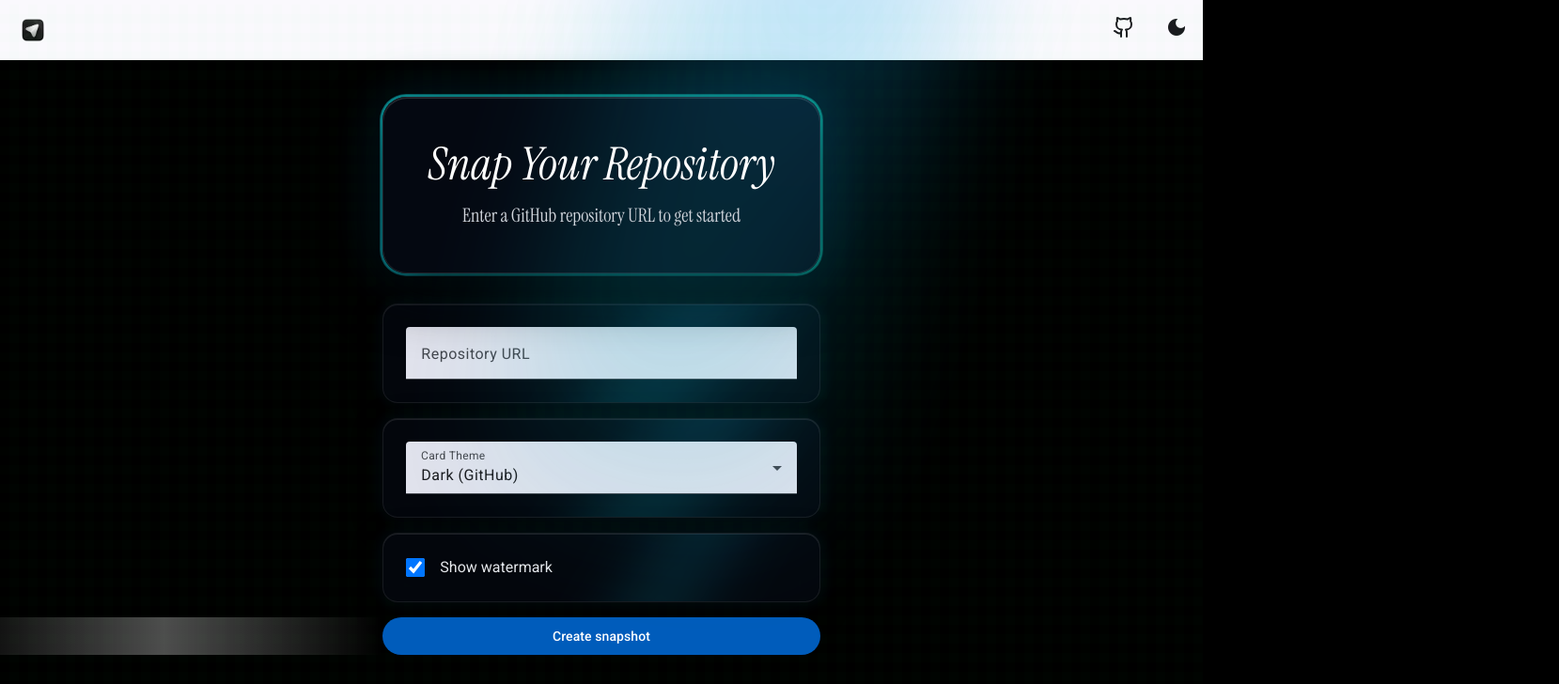
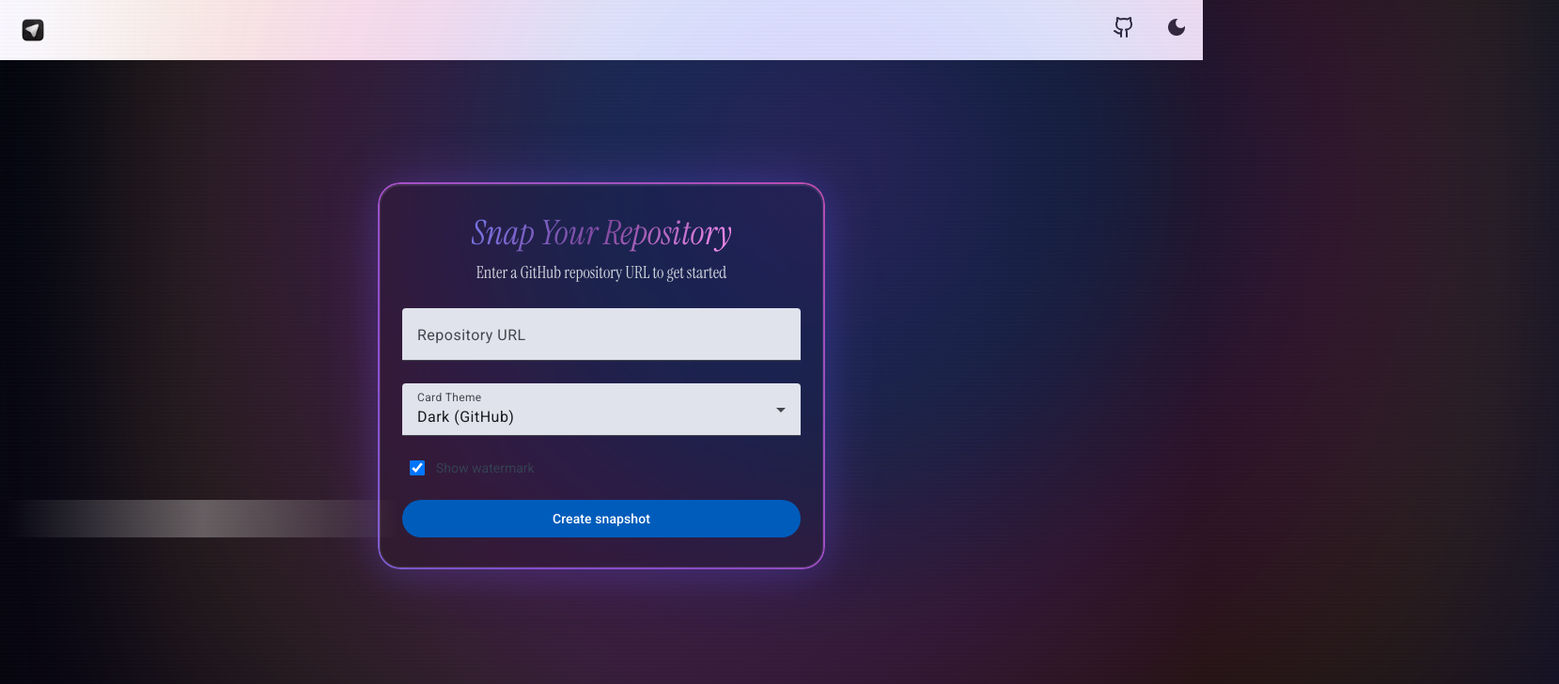
Before and after one commit to devndesigner6/snap-your-repo, an Angular app: page / in a window 1280 px wide. Shown: the top 728 px of the page at 94% size, 1659 px wide, since content can reach past the window. Built offline with nearby package versions, Linux system fonts and the light colour scheme.

Commit message:
Revert "feat: major redesign - separate glass controls, matrix background theme, dark mode with cyan/teal colors (no purple), logo watermark, animated language badges, improved visual hierarchy"
This reverts commit 05ef3229e99dc39650e7faf83a4436eb73657866.

```diff
--- a/src/app/components/canvas/canvas.utils.ts
+++ b/src/app/components/canvas/canvas.utils.ts
@@ -35,17 +35,17 @@ export const themeConfigs: Record<string, any> = {
     secondaryTextColor: '#4b5563',
     borderColor: '#e1e4e8',
   },
-  matrix: {
-    backgroundColor: '#000000',
-    primaryTextColor: '#00ff41',
-    secondaryTextColor: '#00cc33',
-    borderColor: '#00ff41',
-  },
   gradient: {
     backgroundColor: 'gradient',
     primaryTextColor: '#ffffff',
     secondaryTextColor: '#f9fafb',
     borderColor: '#e1e4e8',
+  },
+  cyberpunk: {
+    backgroundColor: '#0a0e27',
+    primaryTextColor: '#00ff00',
+    secondaryTextColor: '#00ccff',
+    borderColor: '#ff00ff',
   },
 };
 
@@ -427,9 +427,9 @@ export function drawTopLanguages(
     const badgeX = currentX;
     const badgeY = centerY - badgeHeight / 2;
 
-    // Draw badge background with animation effect
-    ctx.fillStyle = 'rgba(14, 165, 233, 0.2)';
-    ctx.strokeStyle = 'rgba(14, 165, 233, 0.6)';
+    // Draw badge background
+    ctx.fillStyle = 'rgba(99, 102, 241, 0.15)';
+    ctx.strokeStyle = 'rgba(99, 102, 241, 0.5)';
     ctx.lineWidth = 2;
 
     // Rounded rectangle
@@ -511,23 +511,10 @@ export function drawWatermark(
   y: number,
   primaryTextColor: string,
 ) {
-  // Load and draw logo
-  const logo = new Image();
-  logo.onload = () => {
-    const logoSize = 24;
-    const logoX = x - 120;
-    const logoY = y - logoSize / 2 - 4;
-
-    ctx.globalAlpha = 0.6;
-    ctx.drawImage(logo, logoX, logoY, logoSize, logoSize);
-
-    // Draw text next to logo
-    ctx.font = 'bold 16px "Instrument Serif", serif';
-    ctx.fillStyle = primaryTextColor;
-    ctx.textAlign = 'left';
-    ctx.textBaseline = 'middle';
-    ctx.fillText('SnapRepo', logoX + logoSize + 8, y);
-    ctx.globalAlpha = 1;
-  };
-  logo.src = '/snaprepo-logo.png';
+  ctx.font = 'italic 18px "Instrument Serif", serif';
+  ctx.fillStyle = primaryTextColor;
+  ctx.globalAlpha = 0.5;
+  ctx.textAlign = 'right';
+  ctx.fillText(text, x, y);
+  ctx.globalAlpha = 1;
 }
--- a/src/app/components/github-form/github-form.html
+++ b/src/app/components/github-form/github-form.html
@@ -1,59 +1,43 @@
-<div class="w-full max-w-[800px] px-4 sm:px-6 space-y-8 fade-up">
-  <!-- Hero Section with Glass -->
-  <div class="glassmorphism rounded-3xl p-12 text-center relative">
+<form class="w-full max-w-[600px] px-4 sm:px-6 space-y-6 fade-up glassmorphism rounded-2xl p-8">
   <div class="liquid-animation"></div>
-    <div class="relative z-10">
-      <h1 class="text-4xl sm:text-5xl font-bold instrument-serif-italic mb-4 text-white">Snap Your Repository</h1>
-      <p class="text-lg sm:text-xl text-gray-300 instrument-serif">
+  <div class="space-y-2 flex flex-col items-center relative z-10">
+    <h1 class="text-3xl sm:text-4xl font-bold instrument-serif-italic gradient-text">Snap Your Repository</h1>
+    <p class="text-md sm:text-lg text-gray-300 dark:text-gray-400 instrument-serif">
       Enter a GitHub repository URL to get started
     </p>
   </div>
-  </div>
 
-  <!-- Form Controls as Separate Glass Cards -->
-  <div class="space-y-4">
-    <!-- URL Input Glass Card -->
-    <div class="glass-control rounded-2xl p-6 relative">
-      <div class="liquid-animation-small"></div>
   <mat-form-field class="w-full relative z-10" subscriptSizing="dynamic" [class.skeleton]="loading()">
     <mat-label>Repository URL</mat-label>
     <input matInput [value]="link()" (input)="onInputEvent($event)" placeholder="https://github.com/owner/repo" [disabled]="loading()" />
   </mat-form-field>
-    </div>
 
-    <!-- Theme Selector Glass Card -->
-    <div class="glass-control rounded-2xl p-6 relative">
-      <div class="liquid-animation-small"></div>
   <mat-form-field class="w-full relative z-10" subscriptSizing="dynamic" [class.skeleton]="loading()">
     <mat-label>Card Theme</mat-label>
     <mat-select [value]="cardTheme()" (selectionChange)="cardTheme.set($event.value); themeChange.emit($event.value)" [disabled]="loading()">
       <mat-option value="dark">Dark (GitHub)</mat-option>
       <mat-option value="light">Light</mat-option>
-          <mat-option value="matrix">Matrix</mat-option>
       <mat-option value="gradient">Gradient</mat-option>
+      <mat-option value="cyberpunk">Cyberpunk</mat-option>
     </mat-select>
   </mat-form-field>
-    </div>
 
-    <!-- Watermark Toggle Glass Card -->
-    <div class="glass-control rounded-2xl p-6 relative flex items-center gap-4">
-      <div class="liquid-animation-small"></div>
+  <div class="flex items-center gap-3 pl-2 relative z-10">
     <input
       type="checkbox"
       [checked]="showWatermark()"
       (change)="showWatermark.set(!showWatermark()); watermarkChange.emit(!showWatermark())"
       id="watermark-toggle"
-        class="w-5 h-5 cursor-pointer rounded relative z-10"
+      class="w-4 h-4 cursor-pointer rounded"
     />
-      <label for="watermark-toggle" class="cursor-pointer text-base text-gray-200 relative z-10 flex-1">
+    <label for="watermark-toggle" class="cursor-pointer text-sm text-gray-700 dark:text-gray-300">
       Show watermark
     </label>
   </div>
 
-    <!-- Submit Button -->
   <button
     matButton="filled"
-      class="w-full h-14 text-base font-medium gradient-button rounded-2xl"
+    class="w-full h-12 text-sm sm:text-base font-medium relative z-10 gradient-button"
     (click)="onSubmit()"
     [disabled]="loading()"
   >
@@ -69,5 +53,4 @@
       {{ buttonText() }}
     }
   </button>
-  </div>
-</div>
+</form>
--- a/src/styles.css
+++ b/src/styles.css
@@ -6,8 +6,10 @@
 html,
 body {
   height: 100%;
-  transition: background-color 0.5s cubic-bezier(0.4, 0, 0.2, 1), color 0.3s ease;
-  background: #000;
+  transition: background-color 0.3s ease, color 0.3s ease;
+  background: radial-gradient(ellipse at top, rgba(59, 130, 246, 0.15), transparent),
+              radial-gradient(ellipse at bottom, rgba(139, 92, 246, 0.15), transparent),
+              #000;
   background-attachment: fixed;
 }
 body {
@@ -17,32 +19,31 @@ body {
   overflow-x: hidden;
 }
 
-/* Matrix Rain Effect */
 body::before {
   content: '';
   position: fixed;
-  top: 0;
-  left: 0;
-  width: 100%;
-  height: 100%;
-  background-image:
-    linear-gradient(transparent 50%, rgba(0, 255, 65, 0.03) 50%),
-    linear-gradient(90deg, transparent 50%, rgba(0, 255, 65, 0.03) 50%);
-  background-size: 20px 20px, 20px 20px;
-  animation: matrixRain 20s linear infinite;
+  top: -50%;
+  left: -50%;
+  width: 200%;
+  height: 200%;
+  background: repeating-linear-gradient(
+    0deg,
+    transparent,
+    transparent 2px,
+    rgba(139, 92, 246, 0.03) 2px,
+    rgba(139, 92, 246, 0.03) 4px
+  );
+  animation: shimmer 20s linear infinite;
   pointer-events: none;
   z-index: 0;
-  opacity: 0.3;
 }
 
-@keyframes matrixRain {
+@keyframes shimmer {
   0% {
     transform: translateY(0);
-    opacity: 0.3;
   }
   100% {
-    transform: translateY(20px);
-    opacity: 0.3;
+    transform: translateY(50px);
   }
 }
 
@@ -224,7 +225,7 @@ mat-form-field:focus-within::after {
   animation: pulse-glow 2s ease-in-out infinite;
 }
 
-/* Premium Glassmorphism with Animated Gradient Border - Dark Theme */
+/* Premium Glassmorphism with Animated Gradient Border */
 .glassmorphism {
   position: relative;
   overflow: visible;
@@ -234,20 +235,19 @@ mat-form-field:focus-within::after {
 .glassmorphism::before {
   content: '';
   position: absolute;
-  inset: -3px;
-  border-radius: 28px;
-  padding: 3px;
+  inset: -2px;
+  border-radius: 24px;
+  padding: 2px;
   background: linear-gradient(
-    60deg,
-    #1e40af,
-    #0891b2,
-    #0d9488,
-    #059669,
-    #1e40af
+    45deg,
+    #3b82f6,
+    #8b5cf6,
+    #ec4899,
+    #f59e0b,
+    #3b82f6
   );
-  background-size: 400% 400%;
-  animation: gradientRotate 10s linear infinite;
-  filter: blur(1px) brightness(1.1);
+  background-size: 300% 300%;
+  animation: gradientRotate 6s ease infinite;
   -webkit-mask: linear-gradient(#fff 0 0) content-box, linear-gradient(#fff 0 0);
   -webkit-mask-composite: xor;
   mask-composite: exclude;
@@ -258,23 +258,23 @@ mat-form-field:focus-within::after {
   content: '';
   position: absolute;
   inset: 0;
-  border-radius: 26px;
-  background: rgba(5, 10, 20, 0.85);
-  backdrop-filter: blur(40px) saturate(150%);
-  -webkit-backdrop-filter: blur(40px) saturate(150%);
+  border-radius: 22px;
+  background: rgba(15, 15, 35, 0.75);
+  backdrop-filter: blur(40px) saturate(200%);
+  -webkit-backdrop-filter: blur(40px) saturate(200%);
   border: 1px solid rgba(255, 255, 255, 0.1);
   box-shadow:
-    0 20px 60px rgba(0, 0, 0, 0.8),
-    0 0 60px rgba(14, 165, 233, 0.2),
-    inset 0 1px 0 rgba(255, 255, 255, 0.15);
+    0 8px 32px 0 rgba(31, 38, 135, 0.37),
+    inset 0 1px 0 0 rgba(255, 255, 255, 0.1),
+    0 0 60px rgba(139, 92, 246, 0.3);
   z-index: -1;
 }
 
 @keyframes gradientRotate {
-  0% {
+  0%, 100% {
     background-position: 0% 50%;
   }
-  100% {
+  50% {
     background-position: 100% 50%;
   }
 }
@@ -282,86 +282,52 @@ mat-form-field:focus-within::after {
 /* Enhanced Liquid animation background */
 .liquid-animation {
   position: absolute;
-  top: -50%;
-  left: -50%;
-  right: -50%;
-  bottom: -50%;
-  background:
-    radial-gradient(circle at 30% 40%, rgba(14, 165, 233, 0.4) 0%, transparent 50%),
-    radial-gradient(circle at 70% 60%, rgba(6, 182, 212, 0.3) 0%, transparent 50%);
+  top: -100%;
+  left: -100%;
+  right: -100%;
+  bottom: -100%;
+  background: radial-gradient(
+    circle at center,
+    rgba(139, 92, 246, 0.4) 0%,
+    rgba(59, 130, 246, 0.3) 25%,
+    rgba(236, 72, 153, 0.3) 50%,
+    rgba(245, 158, 11, 0.2) 75%,
+    transparent 100%
+  );
   animation: liquidFloat 20s ease-in-out infinite;
   z-index: 0;
   pointer-events: none;
   filter: blur(60px);
-  opacity: 0.7;
-}
-
-.liquid-animation-small {
-  position: absolute;
-  inset: 0;
-  background:
-    radial-gradient(circle at 20% 30%, rgba(14, 165, 233, 0.2) 0%, transparent 60%),
-    radial-gradient(circle at 80% 70%, rgba(6, 182, 212, 0.2) 0%, transparent 60%);
-  animation: liquidFloat 15s ease-in-out infinite;
-  z-index: 0;
-  pointer-events: none;
-  filter: blur(30px);
-  border-radius: inherit;
+  opacity: 0.6;
 }
 
 @keyframes liquidFloat {
   0%, 100% {
-    transform: translate(0, 0) rotate(0deg);
+    transform: translate(0, 0) scale(1);
   }
   33% {
-    transform: translate(20%, -20%) rotate(120deg);
+    transform: translate(20%, -20%) scale(1.1);
   }
   66% {
-    transform: translate(-20%, 20%) rotate(240deg);
+    transform: translate(-20%, 20%) scale(0.9);
   }
-}
-
-/* Glass Control Cards */
-.glass-control {
-  position: relative;
-  background: rgba(5, 10, 20, 0.6);
-  backdrop-filter: blur(20px);
-  -webkit-backdrop-filter: blur(20px);
-  border: 1px solid rgba(255, 255, 255, 0.08);
-  box-shadow:
-    0 8px 32px rgba(0, 0, 0, 0.4),
-    0 0 20px rgba(14, 165, 233, 0.1),
-    inset 0 1px 0 rgba(255, 255, 255, 0.1);
-  transition: all 0.3s cubic-bezier(0.4, 0, 0.2, 1);
-  overflow: hidden;
-}
-
-.glass-control:hover {
-  border-color: rgba(14, 165, 233, 0.3);
-  box-shadow:
-    0 12px 40px rgba(0, 0, 0, 0.5),
-    0 0 40px rgba(14, 165, 233, 0.2),
-    inset 0 1px 0 rgba(255, 255, 255, 0.15);
-  transform: translateY(-2px);
 }
 
 /* Gradient text effect */
 .gradient-text {
-  background: linear-gradient(135deg, #60a5fa 0%, #a78bfa 25%, #f472b6 50%, #fb923c 75%, #60a5fa 100%);
-  background-size: 200% 200%;
+  background: linear-gradient(135deg, #667eea 0%, #764ba2 50%, #f093fb 100%);
   -webkit-background-clip: text;
   -webkit-text-fill-color: transparent;
   background-clip: text;
-  animation: gradientTextShift 5s ease infinite;
-  filter: drop-shadow(0 0 20px rgba(139, 92, 246, 0.6));
+  animation: gradientShift 3s ease infinite;
 }
 
-@keyframes gradientTextShift {
+@keyframes gradientShift {
   0%, 100% {
-    background-position: 0% 50%;
+    filter: hue-rotate(0deg);
   }
   50% {
-    background-position: 100% 50%;
+    filter: hue-rotate(20deg);
   }
 }
 
```
Lines whose indentation alone changed are shown as unchanged.
